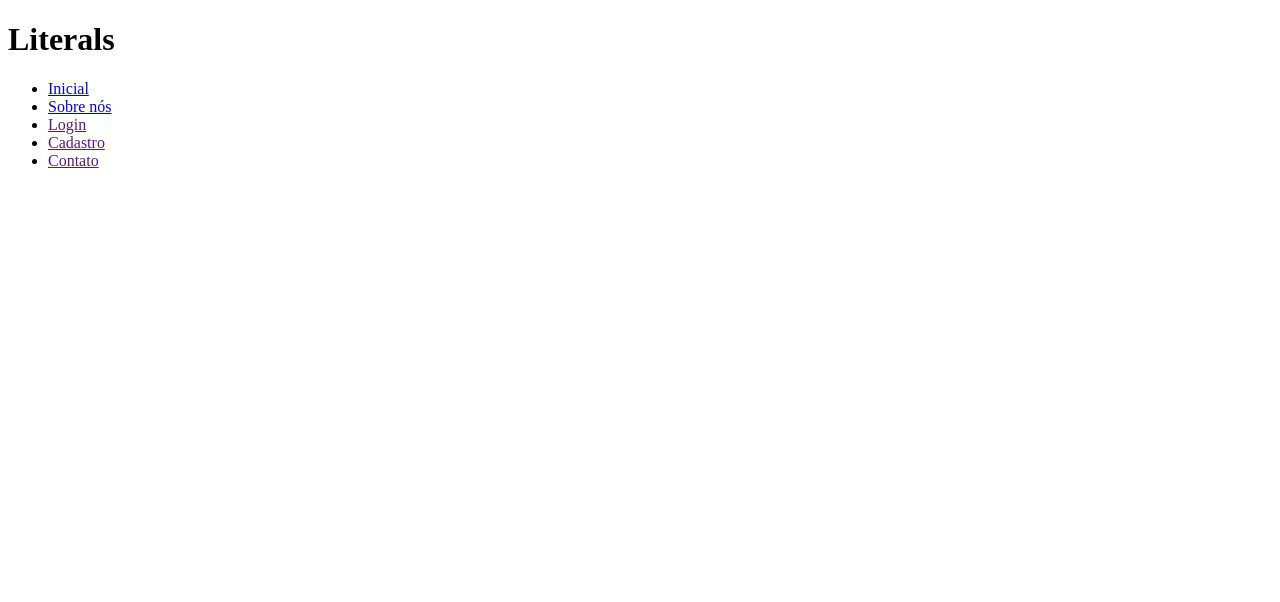
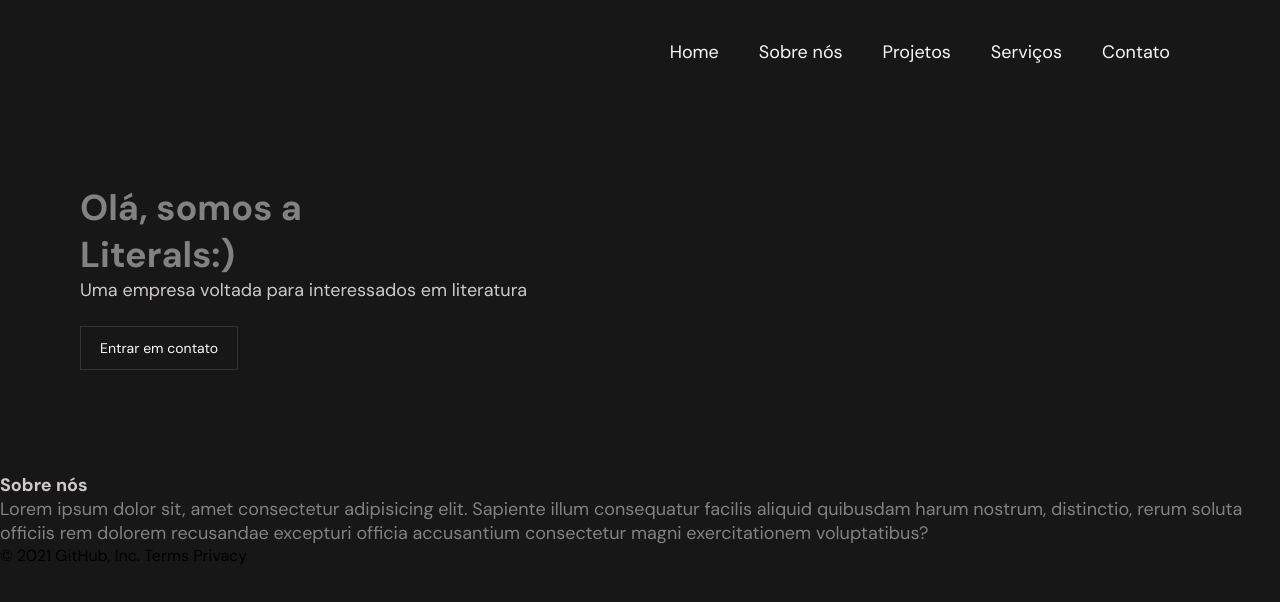
Before and after one commit to renatasouzamelo/Bandtec-Projeto-individual, a plain HTML site: page Site-Institucional/index.html in a window 1280 px wide. Drawn offline with Linux system fonts and the light colour scheme.

Commit message:
atualizando tela home

```diff
--- /dev/null
+++ b/Site-Institucional/CSS/style.css
@@ -0,0 +1,186 @@
+/*	GERAL STYLES	*/
+@import url("https://fonts.googleapis.com/css2?family=DM+Sans:wght@400;500;700&display=swap");
+
+body,
+h1,
+h2,
+p,
+ul,
+li,
+a {
+  margin: 0px;
+  padding: 0px;
+}
+
+body {
+  background-color: #171717;
+  font-family: "DM Sans", sans-serif;
+}
+
+html {
+  scroll-behavior: smooth;
+}
+
+ul {
+  list-style: none;
+}
+
+a {
+  text-decoration: none;
+}
+
+i {
+  color: #00bfff;
+}
+
+* {
+  box-sizing: border-box;
+}
+
+/*	NAV STYLES	*/
+.menu {
+  max-width: 1100px;
+  margin: 0 auto;
+  padding: 35px 0;
+  display: flex;
+  flex-wrap: wrap;
+  justify-content: space-between;
+  align-items: center;
+}
+
+
+.menu a {
+  color: #f9f9f9;
+  padding: 10px;
+}
+
+.menu-logo {
+  font-size: 26px;
+  font-weight: 700;
+}
+
+.menu-nav ul {
+  display: flex;
+  flex-wrap: wrap;
+}
+
+.menu-nav a {
+  font-size: 18px;
+  color: #f9f9f9;
+  margin: 0 10px;
+}
+
+.menu a:hover {
+  color: #00bfff;
+  background-color: #212121;
+  text-decoration: none;
+}
+
+/*	INTRO STYLES	*/
+.intro {
+  color: #f9f9f9;
+  padding: 80px;
+}
+
+.intro h2 {
+  font-size: 36px;
+  font-weight: 700;
+}
+
+.intro span {
+  font-size: 18px;
+  color: #cfcaca;
+}
+
+h1{
+  font-size: 18px;
+  color: #cfcaca;
+
+
+}
+
+.subTitlo{
+  font-size: 18px;
+  color: #828282;
+
+
+}
+
+.buttons {
+  padding: 35px 0;
+}
+
+.buttons a:hover {
+  text-decoration: none;
+}
+
+
+
+.btn-contact {
+  color: #f9f9f9;
+  font-size: 14px;
+  padding: 12px 19px;
+  margin-right: 10px;
+  border: 1px solid #333333;
+}
+
+.btn-contact:hover {
+  background-color: #00bfff;
+  border: none;
+  color: #171717;
+}
+
+/*	ABOUT STYLES	*/
+.about h1 {
+  font-size: 32px;
+  color: #f9f9f9;
+  font-weight: 700;
+  padding: 30px;
+  padding-left: 25px;
+}
+
+.about p {
+  font-size: 18px;
+  line-height: 32px;
+  font-weight: 400;
+  color: #828282;
+  margin: 0 18%;
+  padding-left: 25px;
+}
+
+/*	CONTACT STYLES	*/
+.contacts {
+  padding: 90px 0;
+}
+
+.contacts i {
+  font-size: 26px;
+  background-color: #212121;
+  border-radius: 50%;
+  padding: 20px;
+}
+
+.contacts h3 {
+  color: #f9f9f9;
+  font-size: 18px;
+  font-weight: 700;
+  padding-top: 30px;
+}
+
+.contacts span {
+  font-size: 16px;
+  color: #828282;
+}
+
+
+
+
+
+
+.contacts{
+  padding-left: 25px ;
+}
+
+.footer{
+  padding-left: 25px;
+}
--- a/Site-Institucional/index.html
+++ b/Site-Institucional/index.html
@@ -1,24 +1,67 @@
 <!DOCTYPE html>
 <html lang="en">
+
 <head>
-    <meta charset="UTF-8">
-    <meta name="viewport" content="width=device-width, initial-scale=1.0">
-    <title>Literals</title>
+	<meta charset="UTF-8">
+	<meta http-equiv="X-UA-Compatible" content="IE=edge">
+	<meta name="viewport" content="width=device-width, initial-scale=1.0">
+	<link rel="stylesheet" href="./CSS/style.css">
+	<title>literals</title>
 </head>
-<body>
-    <div class="header">
-        <div class="container">
-            <h1 class="titulo">Literals</h1>
 
-            <ul class="navbar">
-                <li class="inicio" > <a href="#">Inicial</a> </li>
-                <li><a href="#" target="blank">Sobre nós</a></li>
-                <li><a href="" target="blank">Login</a></li>
-                <li><a href="" target="blank">Cadastro</a></li>
-                <li><a href="" target="blank">Contato</a></li>
+<body id="body">
+	<!--	NAV MENU	-->
+	<header class="menu" id="header">
+		<div class="menu-logo">
+			<a href="#"></a>
+		</div>
+		<nav class="menu-nav" id="nav">
 
-            </ul>
-        </div>
-    </div>
+			<ul id="menu">
+                <li><a href="#home">Home</a></li>
+				<li><a href="#about">Sobre nós</a></li>
+				<li><a href="#projects">Projetos</a></li>
+				<li><a href="#services">Serviços</a></li>
+				<li><a href="#contact">Contato</a></li>
+			</ul>
+		</nav>
+	</header>
+	<!--	END NAV MENU	-->
+
+	<!--	SECTION INTRO	-->
+	<section class="intro">
+		<div class="row">
+			<div class="col-12">
+				<h2 class="subTitlo" >Olá, somos a <br>Literals:)</h2>
+				<span class="subTitlo" > Uma empresa voltada para interessados em literatura</span>
+				<div class="buttons">
+					<a href="" class="btn-cv">
+
+					<a href="https://www.linkedin.com/in/renata-souza-melo-44a548101/" target="blank" class="btn-contact">Entrar em contato</a>
+				</div>
+			</div>
+
+		</div>
+	</section>
+	<!--	END SECTION INTRO	-->
+
+	<!--	MAIN	-->
+	<main class="wrap-site">
+		<div class="container">
+			<!--	SECTION ABOUT	-->
+			<section class="text-center" id="about">
+				<h1 >Sobre nós</h1>
+				<p class="subTitlo">
+                    Lorem ipsum dolor sit, amet consectetur adipisicing elit. Sapiente illum consequatur facilis aliquid quibusdam harum nostrum, distinctio,
+                    rerum soluta officiis rem dolorem recusandae excepturi officia accusantium consectetur magni exercitationem voluptatibus?
+				</p>
+			</section>
+			<!--	END SECTION ABOUT	-->
+
+
 </body>
+
 </html>
+© 2021 GitHub, Inc.
+Terms
+Privacy
```
Also changed, not shown: Site-Institucional/style.css (deleted), 2 other files.
